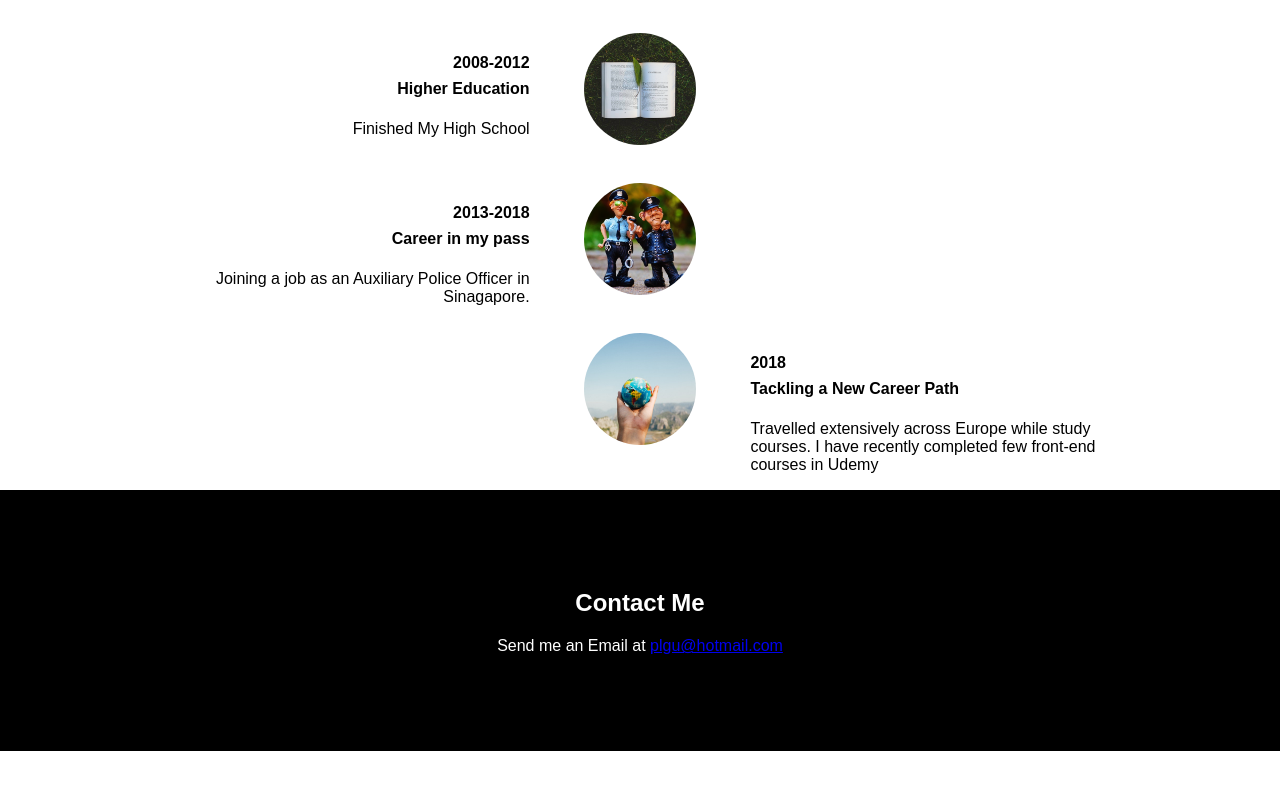
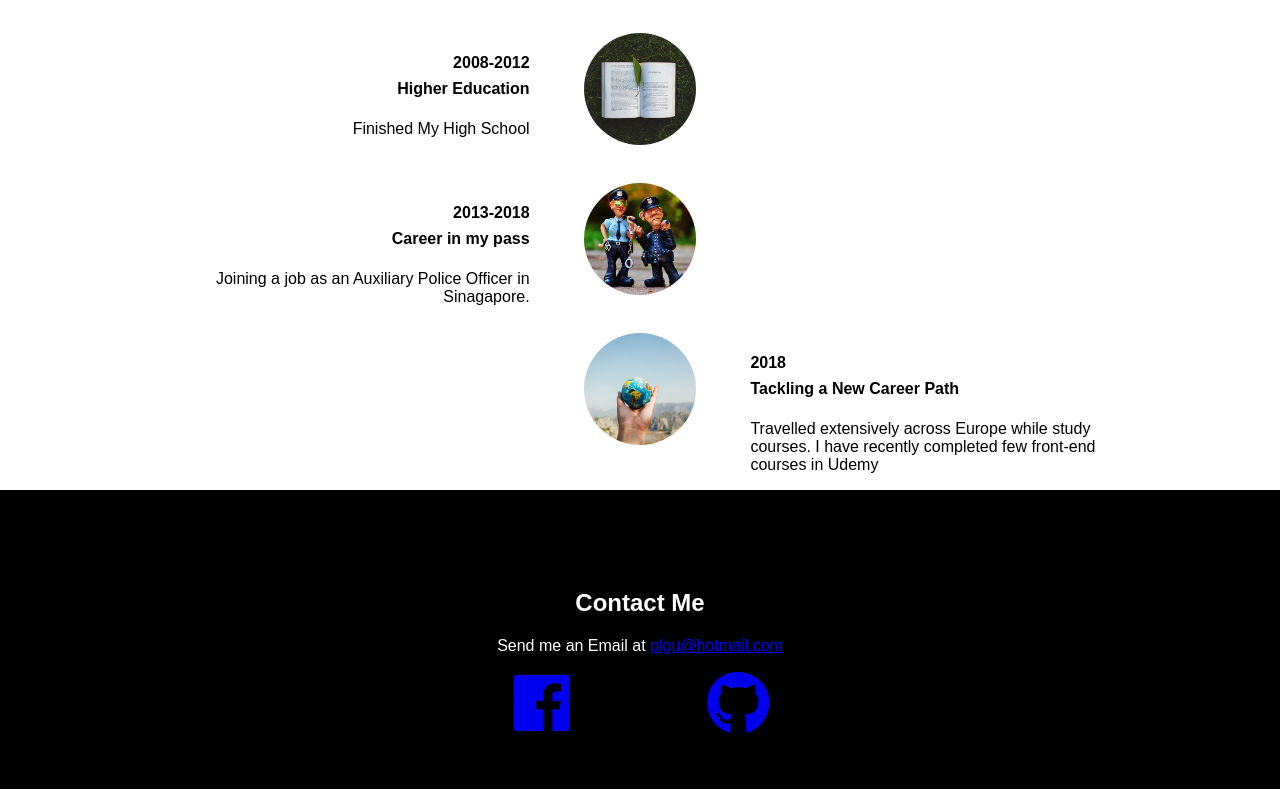
Before and after one commit to wilkersoh/wilkersoh.github.io, a plain HTML site: page index.html in a window 1280 px wide. Shown: the part 2255-3044 px from the top of the page. Before the commit the page ends 3006 px from the top, so only its background shows below. Drawn offline with nearby package versions, Linux system fonts and the light colour scheme.

Commit message:
Update index.html

```diff
--- a/index.html
+++ b/index.html
@@ -172,6 +172,11 @@
         <div class="contact">
             <p>Send me an Email at <a href="mailto:plgu@hotmail.com">plgu@hotmail.com</a></p>
         </div>
+        <div class="social">
+            <a href="https://www.facebook.com/yongyee.soh"><i class="fab fa-facebook-f f"></i></a>
+            <!-- <a href=""></a> <i class="fab fa-instagram i"></i> -->
+            <a href="https://github.com/wilkersoh"><i class="fab fa-github g"></i></a>
+        </div>
     </section>
 
     <script src="./main.js"></script>
```
